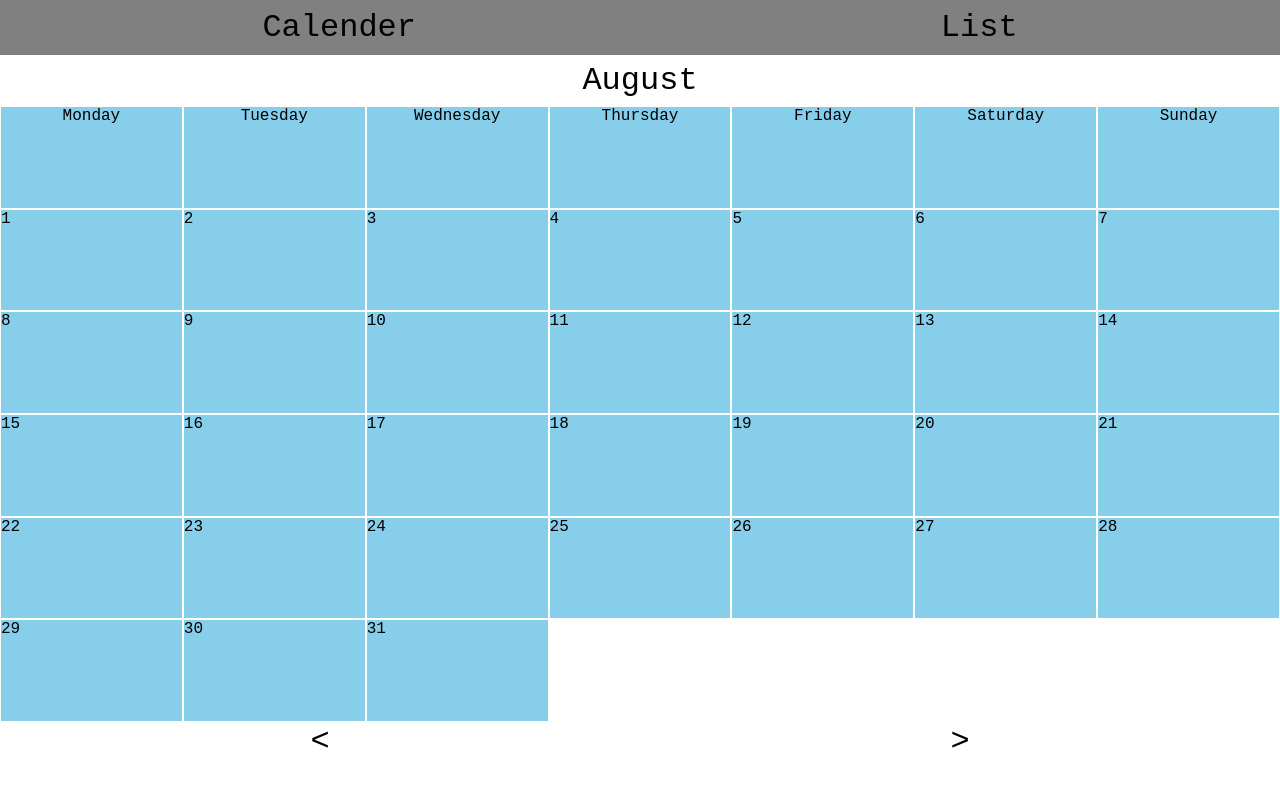
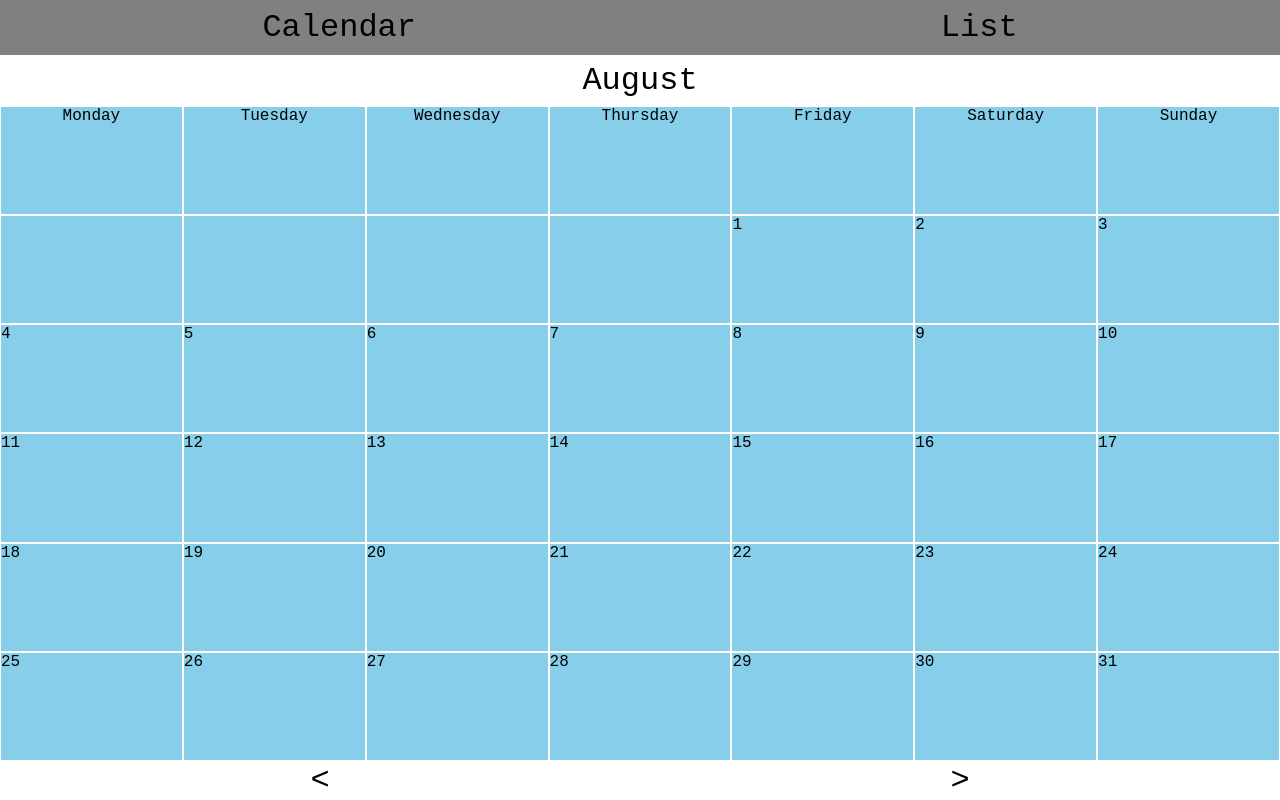
Before and after one commit to connorbtreecode/app-challenge, a SvelteKit app: page / in a window 1280 px wide. Built offline with nearby package versions, Linux system fonts and the light colour scheme.

Commit message:
Made Lots of Changes

```diff
--- a/src/routes/+layout.svelte
+++ b/src/routes/+layout.svelte
@@ -8,13 +8,14 @@
 	<link rel="icon" href={favicon} />
 </svelte:head>
 
-<nav>
-	<a href="/">Calender</a>
-	<a href="/list">List</a>
-</nav>
+<div style="height: 100vh; display: flex; flex-direction: column;">
+	<nav>
+		<a href="/">Calendar</a>
+		<a href="/list">List</a>
+	</nav>
 
-{@render children?.()}
-
+	{@render children?.()}
+</div>
 <style>
 	nav{
 		background-color: grey;
--- a/src/routes/+page.svelte
+++ b/src/routes/+page.svelte
@@ -4,6 +4,26 @@
 
 	let todos = $state([]);
 	let month = $state(new Date().getMonth());
+
+	function getFirstDays() {
+		let d = new Date();
+		d.setMonth(month);
+		d.setDate(1);
+		let days = d.getDay();
+		// 0 sunday - 6
+		// 1 monday - 0
+		// 2 tuesday - 1
+		// 3 wedenesday - 2
+		// 4 thursday - 3
+		// 5 friday - 4
+		// 6 saturday - 5
+		days--;
+
+		if(days < 0) {
+			days = 6;
+		}
+		return new Array(days);
+	}
 
 	onMount(() => {
 		if(localStorage.getItem("todos")) {
@@ -13,20 +33,22 @@
 	let days = ['Monday', 'Tuesday', 'Wednesday', 'Thursday', 'Friday', 'Saturday', 'Sunday'];
 	const months = [31, 28, 31, 30, 31, 30, 31, 31, 30, 31, 30, 31]
 	const monthNames = ["Janurary", "Feburary", "March", "April", "May", "June", "July", "August", "September", "October", "November", "December"]
-
 </script>
 
-<div>
+<div style="height: calc(100vh - 55px); display: flex; flex-direction: column;">
 	<!-- calendar -->
 	<div class="month">{monthNames[month]}</div>
 	<div class="calendar">
 		{#each days as day}
 			<div style="display: flex; justify-content: center;">{day}</div>
 		{/each}
+		{#each getFirstDays() as day}
+			<div style="display: flex; justify-content: center;"></div>
+		{/each}
 		{#each new Array(months[month]).fill(0) as day, i}
 			<div>
 				{i + 1}
-				{#each todos.filter((v) => v.date.split('-')[2] == i + 1) as v, i}
+				{#each todos.filter((v) => v.date.split('-')[2] == i + 1 && v.date.split('-')[1] - 1 == month) as v, i}
 					<div class="event">{v.eventName}</div>
 				{/each}
 			</div>
@@ -50,15 +72,15 @@
 
 <style>
 	.calendar {
-		display: grid;
-		grid-template-columns: repeat(7, 1fr);
-		grid-template-rows: repeat(6, 1fr);
-		height: 77vh;
+		display: flex;
+		flex-wrap: wrap;
+		flex-grow: 1;
 	}
 
 	.calendar > div {
+		margin: 1px;
 		background-color: skyblue;
-		margin: 1px;
+		width: calc((100% - 14px) / 7);
 	}
 
 	.event {
--- a/src/routes/list/+page.svelte
+++ b/src/routes/list/+page.svelte
@@ -63,7 +63,7 @@
 			{#each todos.filter(v => v.date === d) as v, i}
 				<div>
 					{v.eventName}
-					<button onclick={() => handleDelete(i)}>x</button>
+					<button onclick={() => handleDelete(index)}>x</button>
 				</div>
 			{/each}
 		</div>
@@ -86,7 +86,7 @@
 		display: grid;
 		grid-template-columns: 1fr;
 		gap: 3px;
-		min-height: 10vh;
+		min-height: 7vh;
 	}
 	#listboxes > * {
 		background-color: lightgrey;
```
